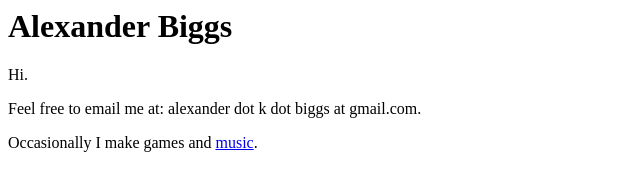
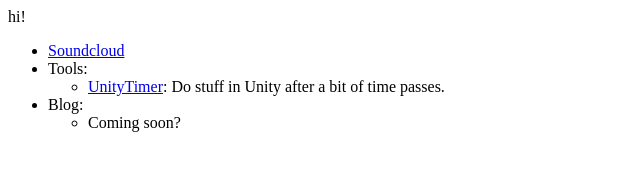
Before and after one commit to akbiggs/akbiggs.xyz, a plain HTML site: page index.html in a window 1280 px wide. Shown: the whole page, without its empty margins (0-640 px from the left). Drawn offline with Linux system fonts and the light colour scheme.

Commit message:
New index.

```diff
--- a/index.html
+++ b/index.html
@@ -1,4 +1,13 @@
-<h1>Alexander Biggs</h1>
-<p>Hi.</p>
-<p>Feel free to email me at: alexander dot k dot biggs at gmail.com.</p>
-<p>Occasionally I make games and <a href="https://soundcloud.com/akbiggs">music</a>.</p>
+<p>hi!</p>
+
+<ul>
+        <li><a href="http://soundcloud.com/akbiggs">Soundcloud</a></li>
+        <li>Tools:</li>
+        <ul>
+                <li><a href="http://github.com/akbiggs/UnityTimer">UnityTimer</a>: Do stuff in Unity after a bit of time passes.</li>
+        </ul>
+        <li>Blog:</li>
+        <ul>
+                <li>Coming soon?</li>
+        </ul>
+</ul>
```
